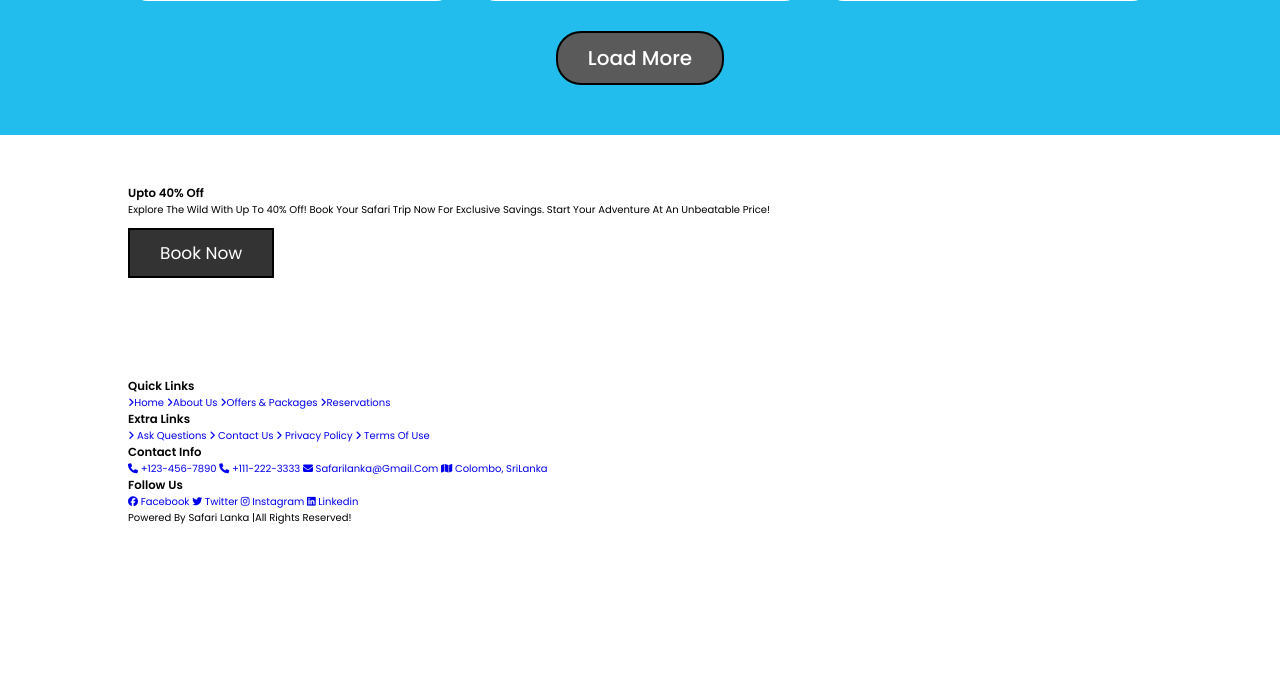
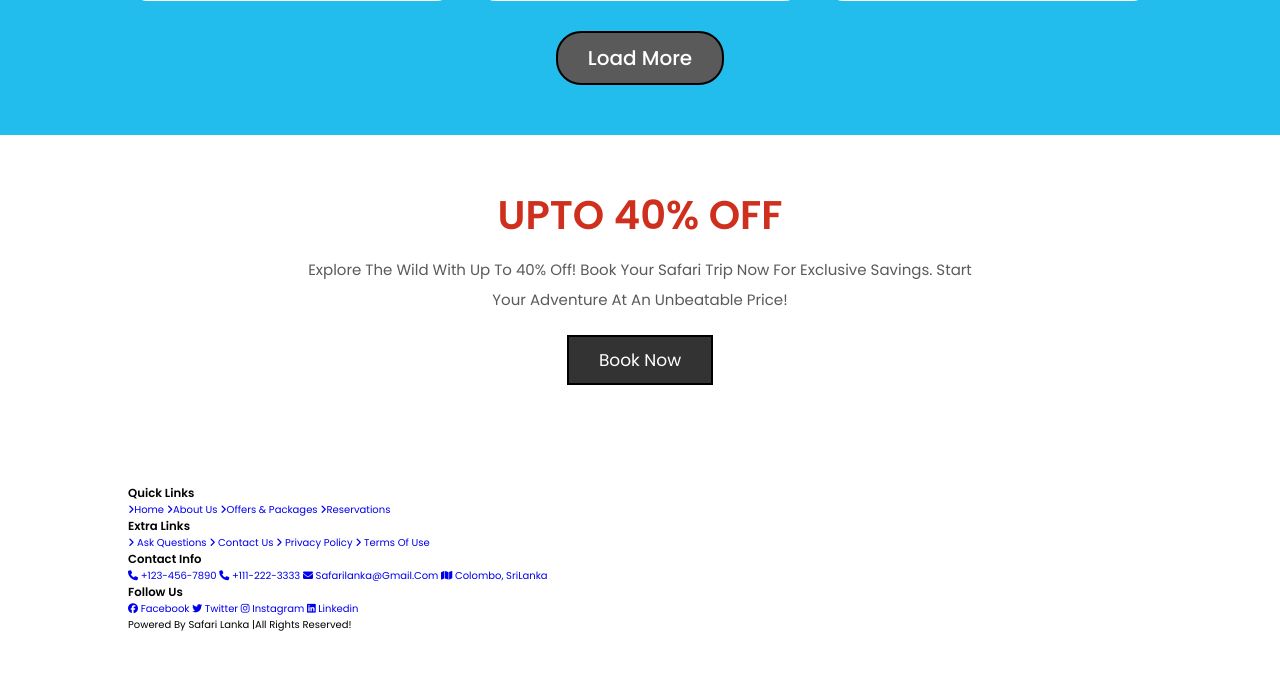
Before and after one commit to chiraaax/Wild_Life_Safari_Management_System, a PHP site: page /home.php in a window 1280 px wide. Shown: the part 2600-3283 px from the top of the page. Before the commit the page ends 3124 px from the top, so only its background shows below. Run offline with PHP 8.4, Linux system fonts and the light colour scheme; the visitor is signed in with stand-in values (Sample User, id 1); a stand-in replaces the project's code that opens the database connection.

Commit message:
Update style.css

```diff
--- a/css/style.css
+++ b/css/style.css
@@ -618,3 +618,29 @@ section{
     background: var(--main-color);
 }
 /* home packages section ends */
+
+/* home offer section starts */
+
+.home-offer{
+    text-align: center;
+}
+
+.home-offer .content{
+    max-width: 70rem;
+    margin: 0 auto;
+}
+
+.home-offer .content h3{
+    font-size: 4rem;
+    text-transform: uppercase;
+    color:#cf2f1d;
+}
+
+.home-offer .content p{
+    font-size: 1.5rem;
+    color: var(--light-black);
+    line-height: 2;
+    padding: 1rem 0;
+}
+
+/* home offer section ends */
```
